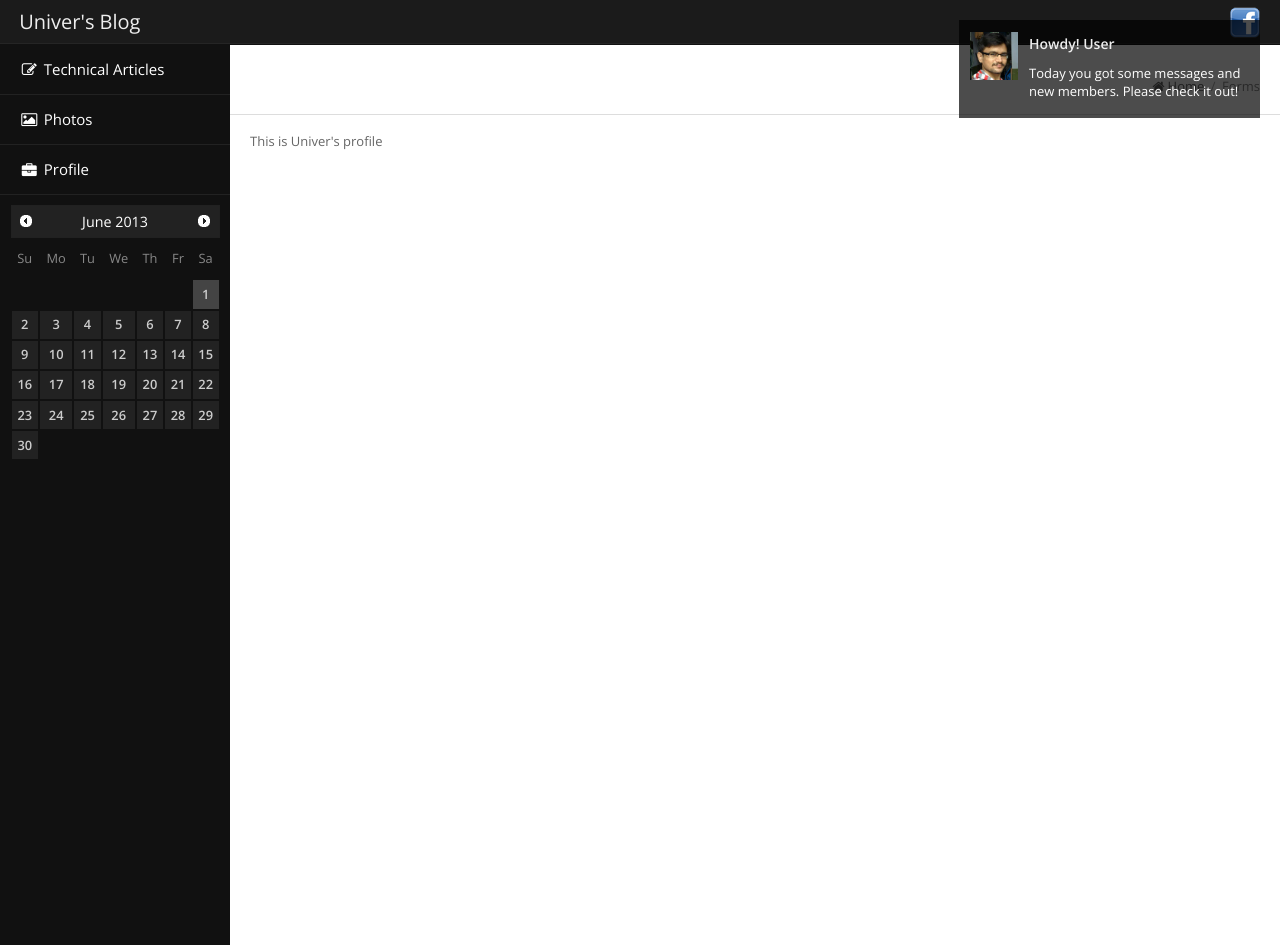
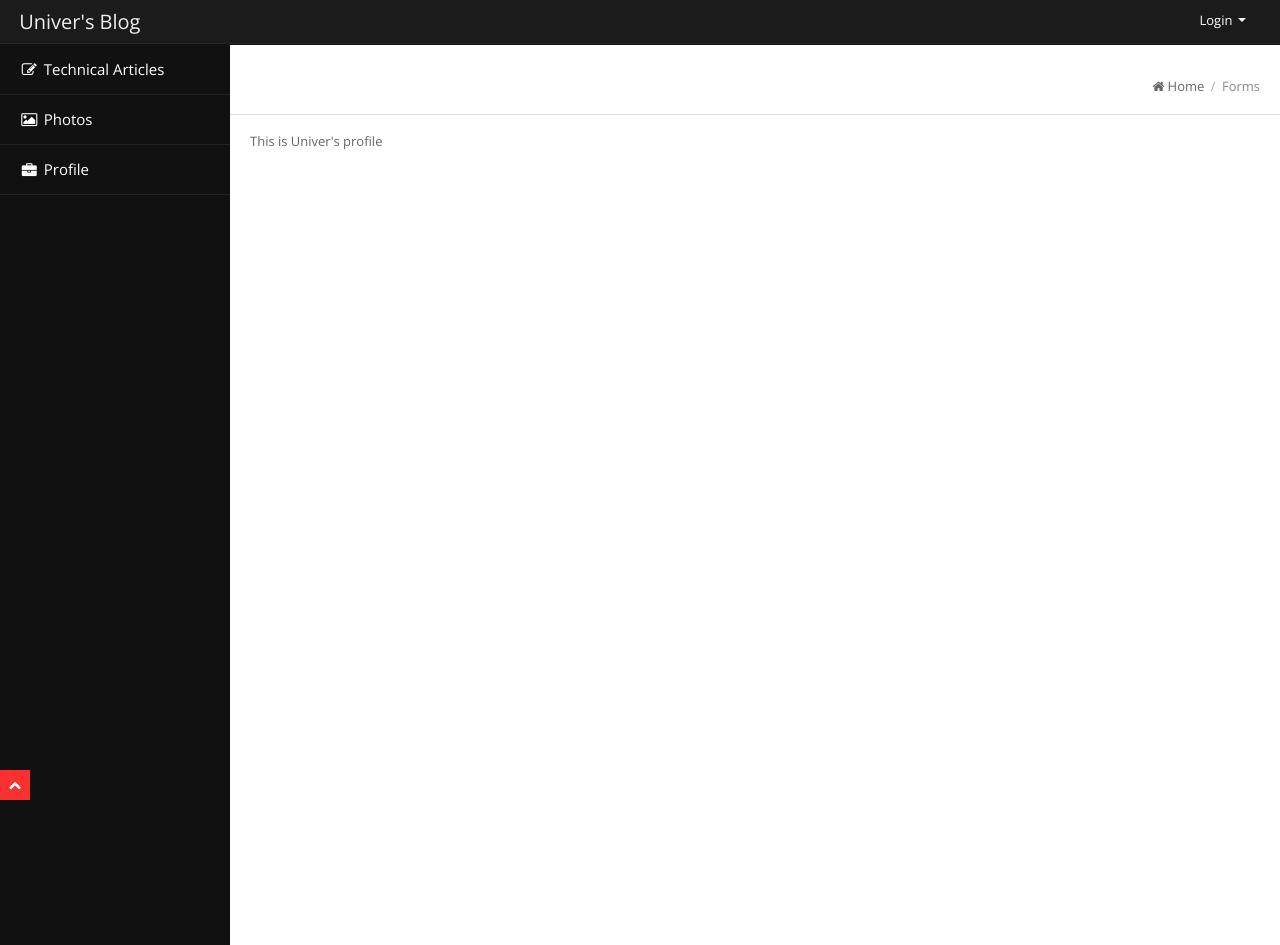
Before and after one commit to shigengyu/Genghis, a Django app: page /about/ in a window 1280 px wide. Run offline with Django 3.2, Linux system fonts and the light colour scheme; some libraries are stand-ins or nearby versions.

Commit message:
Improve facebook login

```diff
--- a/src/static/js/custom.js
+++ b/src/static/js/custom.js
@@ -259,37 +259,6 @@
 
 /* jQuery Notification (Gritter) */
 
-$(document).ready(function(){
-
-  /* Auto notification */
-
-  setTimeout(function() {
-
-            var unique_id = $.gritter.add({
-                // (string | mandatory) the heading of the notification
-                title: 'Howdy! User',
-                // (string | mandatory) the text inside the notification
-                text: 'Today you got some messages and new members. Please check it out!',
-                // (string | optional) the image to display on the left
-                image: '/static/img/user-big.jpg',
-                // (bool | optional) if you want it to fade out on its own or just sit there
-                sticky: false,
-                // (int | optional) the time you want it to be alive for before fading out
-                time: '',
-                // (string | optional) the class name you want to apply to that specific message
-                class_name: 'gritter-custom'
-            });
-
-            // You can have it return a unique id, this can be used to manually remove it later using
-            setTimeout(function () {
-                $.gritter.remove(unique_id, {
-                    fade: true,
-                    speed: 'slow'
-                });
-            }, 10000);
-
-  }, 4000);
-
 
   /* On click notification. Refer ui.html file */
 
--- a/src/static/style/genghis/login.css
+++ b/src/static/style/genghis/login.css
@@ -1,6 +1,5 @@
-.login {
-	float: right;
-	padding: 7px 0px 0px 10px;
-	width: 32px;
-	height: 32px;
+#facebook-icon {
+	width: 16px;
+	height: 16px;
+	padding-right: 5px;
 }
--- a/src/templates/base.html
+++ b/src/templates/base.html
@@ -33,13 +33,23 @@
 				<a class="btn btn-navbar" data-toggle="collapse"
 					data-target=".nav-collapse"> </a>
 				<!-- Site name for smallar screens -->
-				<a href="/home" class="brand">
-					{% block brand %}Univer' Blog{%endblock %}
-				</a>
+				<a href="/home" class="brand"> {% block brand %} Univer' Blog {%endblock %} </a>
 
-				<div class="login">
-					{% include "facebook_login.html" %}
-				</div>
+				<!-- Links -->
+				<ul class="nav pull-right">
+					<li class="dropdown pull-right">
+						<a data-toggle="dropdown" class="dropdown-toggle" href="#">
+							Login <b class="caret"></b>
+						</a>
+
+						<!-- Dropdown menu -->
+						<ul class="dropdown-menu">
+							<li>{% include "facebook_login.html" %}</li>
+							<li><a href="#"><i class="icon-cogs"></i> Settings</a></li>
+							<li><a href=""><i class="icon-off"></i> Logout</a></li>
+						</ul>
+					</li>
+				</ul>
 			</div>
 		</div>
 	</div>
--- a/src/templates/facebook_login.html
+++ b/src/templates/facebook_login.html
@@ -1,4 +1,3 @@
-<div id="fb-root"></div>
 <script>
   window.fbAsyncInit = function() {
   FB.init({
@@ -19,8 +18,26 @@
       // The response object is returned with a status field that lets the app know the current
       // login status of the person. In this case, we're handling the situation where they
       // have logged in to the app.
-      var profilePicture = 'https://graph.facebook.com/' + response.authResponse.userID + '/picture';
-      $('#facebook-login').attr('src', profilePicture);
+
+      var profileUrl = 'http://graph.facebook.com/' + response.authResponse.userID;
+      var profilePicture = profileUrl + '/picture';
+      $('#facebook-icon').attr('src', profilePicture);
+      $('#facebook-label').text('Facebook Logged In');
+
+      var unique_id = $.gritter.add({
+          // (string | mandatory) the heading of the notification
+          title: 'Logged in using Facebook',
+          // (string | mandatory) the text inside the notification
+          text: '',
+          // (string | optional) the image to display on the left
+          image: profilePicture,
+          // (bool | optional) if you want it to fade out on its own or just sit there
+          sticky: false,
+          // (int | optional) the time you want it to be alive for before fading out
+          time: '',
+          // (string | optional) the class name you want to apply to that specific message
+          class_name: 'gritter-custom'
+      });
     } else if (response.status === 'not_authorized') {
       // In this case, the person is logged into Facebook, but not into the app, so we call
       // FB.login() to prompt them to do so.
@@ -61,11 +78,16 @@
   Learn more about options for the login button plugin:
   /docs/reference/plugins/login/ -->
 
-<a href="#"><img id="facebook-login" src="/static/img/facebook.png"></img></a>
+<a href="#">
+	<span id="facebook">
+		<img id="facebook-icon" src="/static/img/facebook.png" />
+		<span id="facebook-label">Facebook</span>
+	</span>
+</a>
 
 <script>
   $().ready(function() {
-  	$('#facebook-login').click(function() {
+  	$('#facebook').click(function() {
   		FB.login();
   	});
   });
```
Also changed, not shown: src/static/img/facebook.png.
